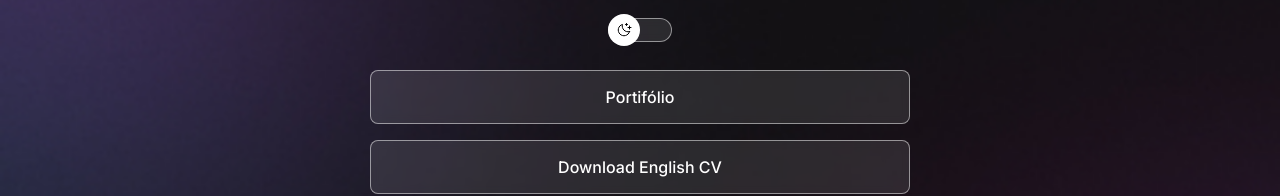
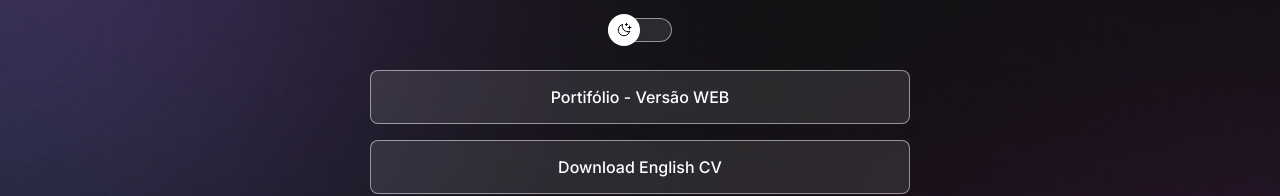
Before and after one commit to bigshoes44/projeto, a plain HTML site: page index.html in a window 1280 px wide. Shown: the part 237-433 px from the top of the page. Drawn offline with nearby package versions, Linux system fonts and the light colour scheme.

Commit message:
Alteração simples

```diff
--- a/index.html
+++ b/index.html
@@ -26,7 +26,7 @@
 
         <ul>
             <li>
-                <a href="https://portifoliooficiallb.netlify.app/" target="_blank">Portifólio</a>
+                <a href="https://portifoliooficiallb.netlify.app/" target="_blank">Portifólio - Versão WEB</a>
             </li>
             <li>
                 <a href="https://drive.google.com/file/d/1BP9l_fYLZO4FPeRETcqEzCH6Kf3p_8DX/view?usp=sharing" target="_blank">Download English CV </a>
```
